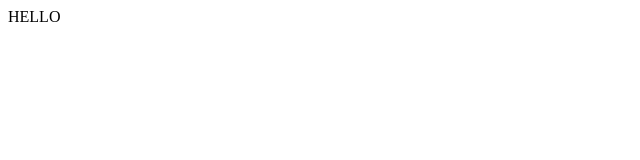
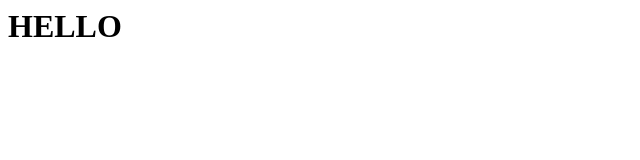
Before and after one commit to gautam199429/gautam.github.io, a plain HTML site: page index.html in a window 1280 px wide. Shown: the whole page, without its empty margins (0-640 px from the left). Drawn offline with Linux system fonts and the light colour scheme.

Commit message:
Update index.html

```diff
--- a/index.html
+++ b/index.html
@@ -1,8 +1 @@
-<html>
-  <head>
-    <title>HEllo</title>
-  </head>
-  <body>
-    HELLO
-  </body>
-</html>
+<h1>HELLO</h1>
```
